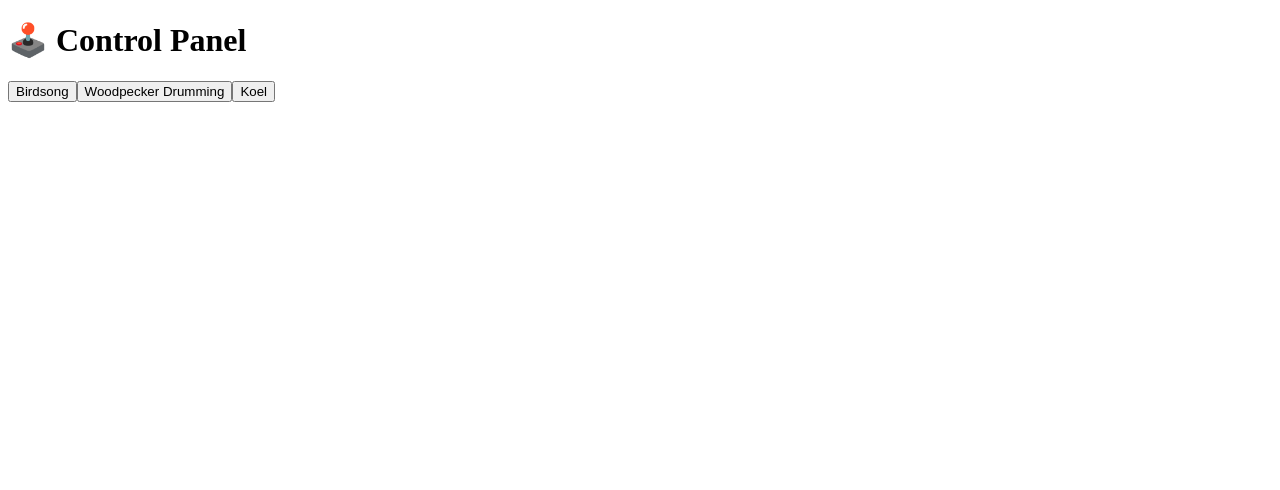
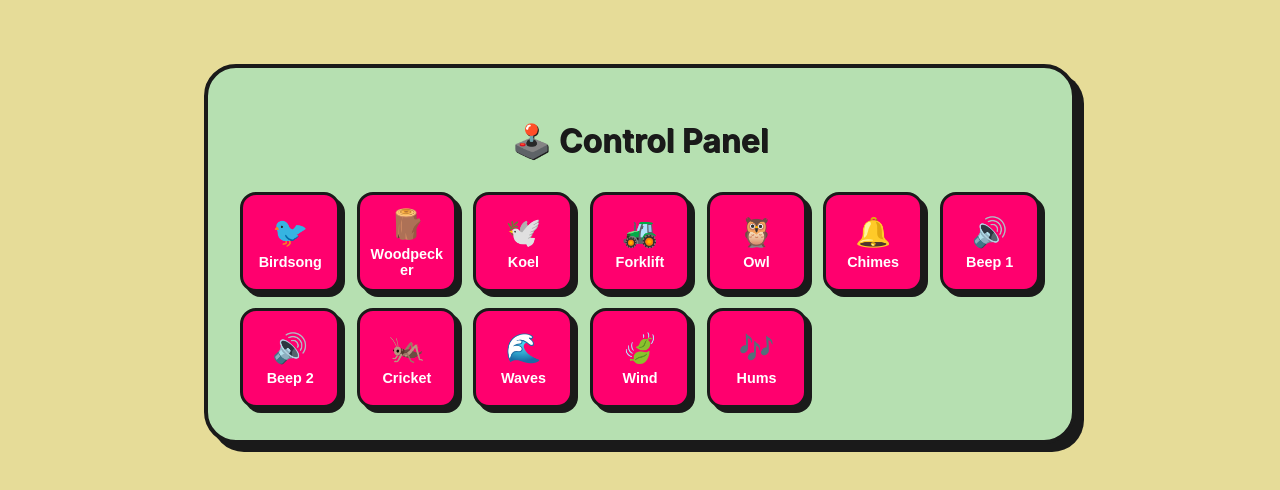
Before and after one commit to supersweet-dev/farm-bot-study, an Astro site: page / in a window 1280 px wide. Built offline with nearby package versions, Linux system fonts and the light colour scheme; Astro itself is replaced by a stand-in of ours.

Commit message:
Control panel styling and additional audio buttons.

```diff
--- a/src/components/Controls.tsx
+++ b/src/components/Controls.tsx
@@ -1,25 +1,81 @@
 import { useState } from 'react';
+import '../styles/dashboard.css';
 
 const Controls = () => {
-	const clientId = 'farm-bot-study'; // You could make this configurable
-	const birdsong = 'Alert-nature (birdsong) (5s).wav';
-	const woodpeckerDrumming = 'Alert-nature (woodpecker-drumming) (5s).wav';
-	const koel = 'Completed-nature (koel) (5s).wav';
+	const clientId = 'farm-bot-study';
+
+	const sounds = [
+		{
+			label: 'Birdsong',
+			emoji: '🐦',
+			file: 'Alert-nature (birdsong) (5s).wav',
+		},
+		{
+			label: 'Woodpecker',
+			emoji: '🪵',
+			file: 'Alert-nature (woodpecker-drumming) (5s).wav',
+		},
+		{
+			label: 'Koel',
+			emoji: '🕊️',
+			file: 'Completed-nature (koel) (5s).wav',
+		},
+		{
+			label: 'Forklift',
+			emoji: '🚜',
+			file: 'Alert-trad (forklift-reversing) (5s).wav',
+		},
+		{
+			label: 'Owl',
+			emoji: '🦉',
+			file: 'Completed-nature (owl_hooting) (5s).wav',
+		},
+		{
+			label: 'Chimes',
+			emoji: '🔔',
+			file: 'Completed-nature (wind_chimes) (5s).wav',
+		},
+		{
+			label: 'Beep 1',
+			emoji: '🔊',
+			file: 'Completed-trad (beep) (5s).wav',
+		},
+		{
+			label: 'Beep 2',
+			emoji: '🔊',
+			file: 'Completed-trad (beep).wav',
+		},
+		{
+			label: 'Cricket',
+			emoji: '🦗',
+			file: 'Idle-nature (field_cricket) (5s).wav',
+		},
+		{
+			label: 'Waves',
+			emoji: '🌊',
+			file: 'Idle-nature (Ocean_waves) (5s).wav',
+		},
+		{
+			label: 'Wind',
+			emoji: '🍃',
+			file: 'Idle-nature (wind) (5s).wav',
+		},
+		{
+			label: 'Hums',
+			emoji: '🎶',
+			file: 'Idle-nature (soft_hums) (5s).wav',
+		},
+	];
+
 	const sendAudioCommand = async (sound: string) => {
-		console.log(`Sending audio command: ${sound} to client ${clientId}`);
 		try {
 			const response = await fetch('/api/send-audio', {
 				method: 'POST',
 				headers: { 'Content-Type': 'application/json' },
 				body: JSON.stringify({ clientId, sound }),
 			});
-			console.log(
-				`Audio command ${sound} sent successfully to client ${clientId}`
-			);
-			console.log(response);
-			if (!response.ok) {
-				throw new Error('Failed to send audio command');
-			}
+			if (!response.ok) throw new Error('Failed to send audio command');
+			console.log(`Audio command ${sound} sent`);
 		} catch (error) {
 			console.error('Error sending audio command:', error);
 		}
@@ -28,28 +84,17 @@ const Controls = () => {
 	return (
 		<div className="robot-dashboard">
 			<h1>🕹️ Control Panel</h1>
-
-			<div className="button-group">
-				<button
-					onClick={() => sendAudioCommand(birdsong)}
-					className="control-button"
-				>
-					Birdsong
-				</button>
-
-				<button
-					onClick={() => sendAudioCommand(woodpeckerDrumming)}
-					className="control-button"
-				>
-					Woodpecker Drumming
-				</button>
-
-				<button
-					onClick={() => sendAudioCommand(koel)}
-					className="control-button"
-				>
-					Koel
-				</button>
+			<div className="button-grid">
+				{sounds.map(({ label, emoji, file }) => (
+					<button
+						key={file}
+						onClick={() => sendAudioCommand(file)}
+						className="control-square"
+					>
+						<span className="emoji">{emoji}</span>
+						<span className="label">{label}</span>
+					</button>
+				))}
 			</div>
 		</div>
 	);
--- a/src/pages/index.astro
+++ b/src/pages/index.astro
@@ -1,5 +1,6 @@
 ---
 import Controls from '../components/Controls.tsx';
+import '../styles/dashboard.css';
 ---
 
 <html>
--- /dev/null
+++ b/src/styles/dashboard.css
@@ -0,0 +1,82 @@
+:root {
+	--bg: #e6dc98;
+	--card-bg: #b6e0b1;
+	--primary: #ff006e;
+	--secondary: #8338ec;
+	--accent: #3a86ff;
+	--text: #1a1a1a;
+	--border: #1a1a1a;
+}
+
+body {
+	background: var(--bg);
+	color: var(--text);
+	font-family: 'Inter', sans-serif;
+	margin: 0;
+	padding: 0;
+}
+
+.robot-dashboard {
+	max-width: 800px;
+	margin: 4rem auto;
+	padding: 2rem;
+	border: 4px solid var(--border);
+	border-radius: 2rem;
+	background-color: var(--card-bg);
+	box-shadow: 8px 8px 0 var(--border);
+	text-align: center;
+}
+
+.robot-dashboard h1 {
+	font-size: 2rem;
+	margin-bottom: 2rem;
+	text-shadow: 1px 1px 0 var(--border);
+}
+
+.button-grid {
+	display: grid;
+	grid-template-columns: repeat(auto-fill, minmax(100px, 1fr));
+	gap: 1rem;
+	justify-items: center;
+}
+
+.control-square {
+	width: 100px;
+	aspect-ratio: 1 / 1;
+	background-color: var(--primary);
+	color: #fff;
+	font-weight: bold;
+	border: 3px solid var(--border);
+	border-radius: 1rem;
+	box-shadow: 5px 5px 0 var(--border);
+	cursor: pointer;
+	display: flex;
+	flex-direction: column;
+	align-items: center;
+	justify-content: center;
+	transition: transform 0.1s ease, background-color 0.2s ease;
+	text-align: center;
+	padding: 0.5rem;
+}
+
+.control-square:hover {
+	background-color: var(--secondary);
+	transform: translate(-2px, -2px);
+	box-shadow: 7px 7px 0 var(--border);
+}
+
+.control-square:active {
+	transform: translate(2px, 2px);
+	box-shadow: 2px 2px 0 var(--border);
+	background-color: var(--accent);
+}
+
+.control-square .emoji {
+	font-size: 1.8rem;
+	margin-bottom: 0.3rem;
+}
+
+.control-square .label {
+	font-size: 0.9rem;
+	word-break: break-word;
+}
```
